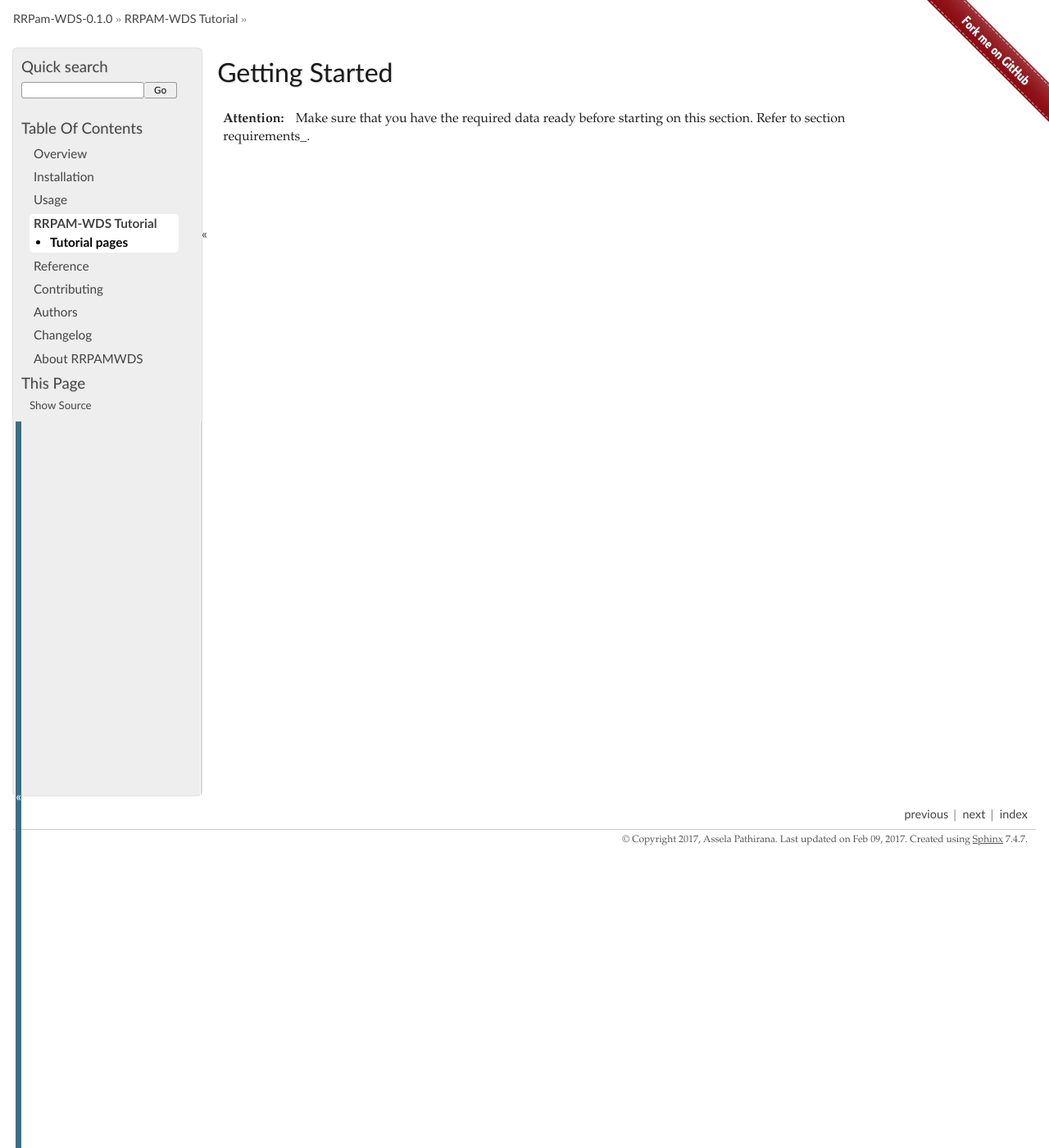
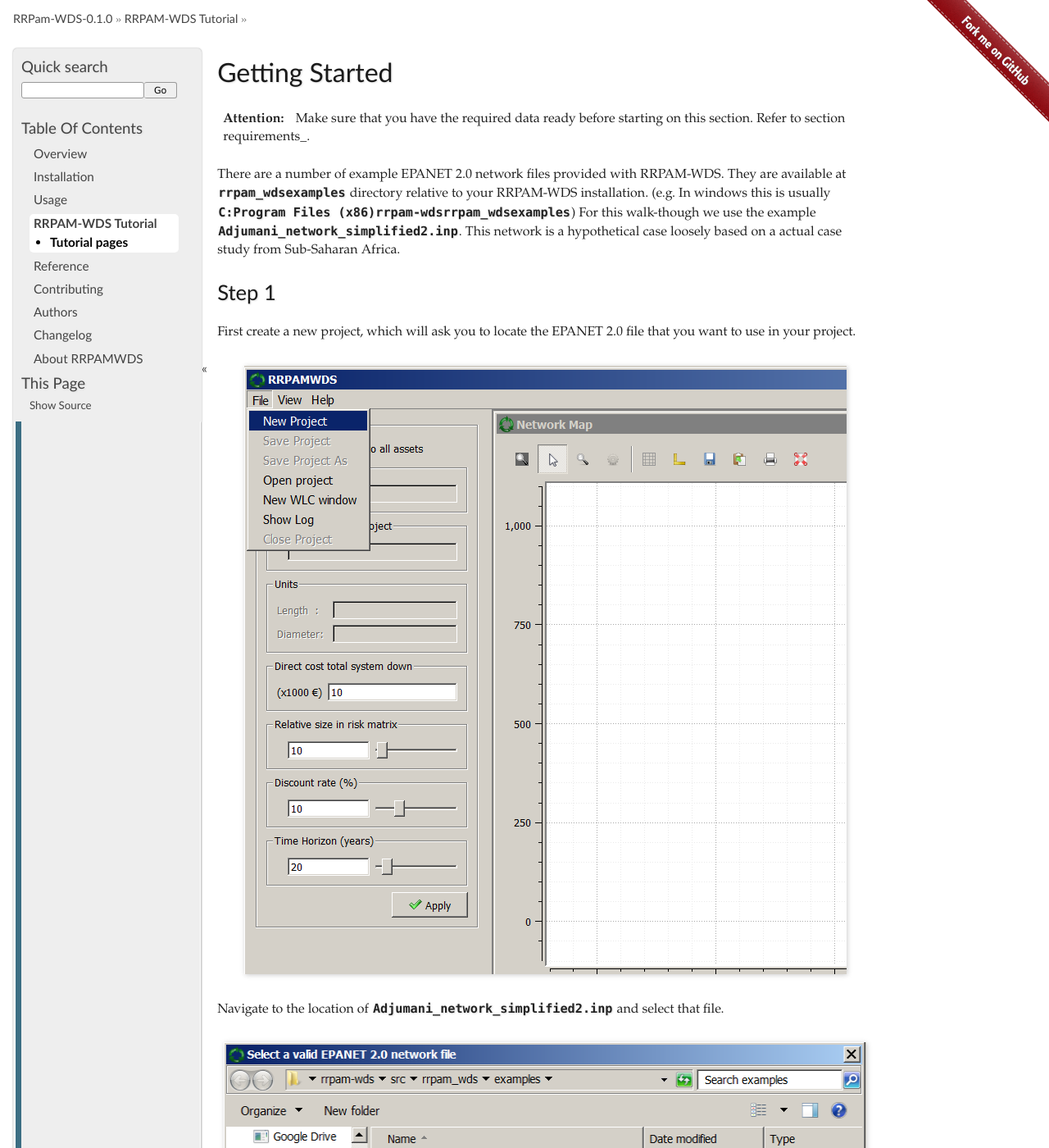
Before and after one commit to asselapathirana/RRPam-WDS, a Sphinx documentation site: the page built from docs/tutorial02.rst, in a window 1280 px wide and 1400 px high. Shown: the whole window at 82% size. Built offline with Sphinx 7.4.7, drawn with Linux system fonts in a browser that asks for light colours; some of the changed text lies outside the part shown.

```diff
--- a/docs/tutorial.rst
+++ b/docs/tutorial.rst
@@ -12,3 +12,5 @@
 
    tutorial01
    tutorial02
+   tutorial03
+   tutorial04
--- a/docs/tutorial01.rst
+++ b/docs/tutorial01.rst
@@ -51,7 +51,7 @@
 
     :math:`t` - Age of the asset (pipe)
 
-    :math:`N_0` and :math: `A`  - Aging parameters
+    :math:`N_0` and :math:`A`  - Aging parameters
 
 There are a number of techniques to estimate values of the aging parameters (e.g. empirical fit to pipe failure history if available) These techniques are beyond the scope of this tutorial. [3]_
 
--- a/docs/tutorial02.rst
+++ b/docs/tutorial02.rst
@@ -3,3 +3,41 @@
 ===============
 .. Attention::
     Make sure that you have the required data ready before starting on this section. Refer to section :ref:`requirements_`.
+
+There are a number of example EPANET 2.0 network files provided with RRPAM-WDS. They are available at :code:`rrpam_wds\examples` directory relative to your RRPAM-WDS installation. (e.g. In windows this is usually :code:`C:\Program Files (x86)\rrpam-wds\rrpam_wds\examples`) For this walk-though we use the example :code:`Adjumani_network_simplified2.inp`. This network is a hypothetical case loosely based on a actual case study from Sub-Saharan Africa.
+
+Step 1
+======
+First create a new project, which will ask you to locate the EPANET 2.0 file that you want to use in your project.
+
+.. figure:: images/new_project.PNG
+   :scale: 100 %
+   :alt: Create a new project
+
+Navigate to the location of :code:`Adjumani_network_simplified2.inp` and select that file.
+
+.. figure:: images/new_project2.PNG
+   :scale: 100 %
+   :alt: Locate :code:`Adjumani_network_simplified2.inp` file.
+
+Then you will be asked to select a location to save your project. While it is possible to save a new project in any location in your computer, it is advised to create a new directory and save your project inside that.
+
+.. figure:: images/new_project3.PNG
+   :scale: 100 %
+   :alt: Create a new directory :code:`my_project`
+
+.. figure:: images/new_project4.PNG
+      :scale: 100 %
+      :alt: Go to the directory :code:`my_project` and save your project.
+
+As shown about, for this example I created a directory :code:`my_project` on the Desktop and saved the project as :code:`project1` inside it.
+
+At this stage RRPAM-WDS will take a few seconds to perform hydraulic analysis on the network and show the following things:
+
+1. A diagram representing the hydraulic network;
+2. A list of 'links' of the network with their basic properties.
+3. A representation of the risk-matrix (We have not provided any information of the failure probabilities, so for the moment just ignore this window.)
+
+.. figure:: images/new_project5.PNG
+      :scale: 100 %
+      :alt: New project successfully created.
--- /dev/null
+++ b/docs/tutorial03.rst
@@ -0,0 +1,39 @@
+===================
+RRPAM-WDS Tutorial
+===================
+
++----------+--------+-------------+-----------+
+|  Pipe ID | Length | Age (Years) | Material  |
++==========+========+=============+===========+
+| TX       | 600    | 35          | HDPE/PN10 |
++----------+--------+-------------+-----------+
+| P1       | 100    | 20          | HDPE/PN10 |
++----------+--------+-------------+-----------+
+| P2       | 300    | 20          | HDPE/PN10 |
++----------+--------+-------------+-----------+
+| P9       | 100    | 30          | HDPE/PN10 |
++----------+--------+-------------+-----------+
+| P10      | 500    | 32          | HDPE/PN10 |
++----------+--------+-------------+-----------+
+| P3       | 500    | 20          | HDPE/PN10 |
++----------+--------+-------------+-----------+
+| P11      | 300    | 35          | HDPE/PN10 |
++----------+--------+-------------+-----------+
+| P4       | 500    | 20          | HDPE/PN10 |
++----------+--------+-------------+-----------+
+| P5       | 300    | 20          | HDPE/PN10 |
++----------+--------+-------------+-----------+
+| P13      | 300    | 35          | HDPE/PN10 |
++----------+--------+-------------+-----------+
+| P17      | 500    | 35          | HDPE/PN10 |
++----------+--------+-------------+-----------+
+| P24      | 100    | 35          | HDPE/PN10 |
++----------+--------+-------------+-----------+
+| P27      | 1300   | 35          | HDPE/PN10 |
++----------+--------+-------------+-----------+
+| P28      | 100    | 35          | HDPE/PN10 |
++----------+--------+-------------+-----------+
+| P50      | 500    | 35          | HDPE/PN10 |
++----------+--------+-------------+-----------+
+|          |        |             |           |
++----------+--------+-------------+-----------+
--- /dev/null
+++ b/docs/tutorial04.rst
@@ -0,0 +1,21 @@
+Step 2
+======
+At this stage we need to input the failure rate data. We need to provide aging parameters (:math:`N_0` and :math:`A`) and the Age of each pipe (link) at the time of analysis.
+
+RRPAM-WDS facilitates input of aging parameters based on asset groups. Let's assume two groups of pipes. Following are the aging parameters estimated for each group. The last column gives the cost of replacement for a km of pipe in terms of millions of financial units.
+
++-----------------------+--------------------+---------------+---------------+
+|  Diameter Range       | :math:`N_0`        | :math:`A`     |Cost (millions)|
++=======================+====================+===============+===============+
+| :math:`d\ \leq` 80 mm | 0.120              | 0.0185        | 700           |
++-----------------------+--------------------+---------------+---------------+
+| 80 mm :math:`\gt\ d`  | 0.081              | 0.0136        | 1000          |
++-----------------------+----------------------+-------------+-+-------------+
+
+Go to the :strong:`Asset Data` window and select and select :strong:`Property Groups` tab,  Change the number of groups to 2 and enter the above values.
+
+.. figure:: images/asset_data1.PNG
+   :scale: 100 %
+   :alt: EPANET 2.0 network files can have junctions with no coordinates.
+
+Now the next step is to assign each pipe to one of these two groups. Go to the :strong:`Assign Assets` tab on the :strong:`Asset Data` (same) window.
```
Also changed, not shown: docs/images/asset_data1.PNG (added), docs/images/new_project5.PNG (added), 1 other file.
